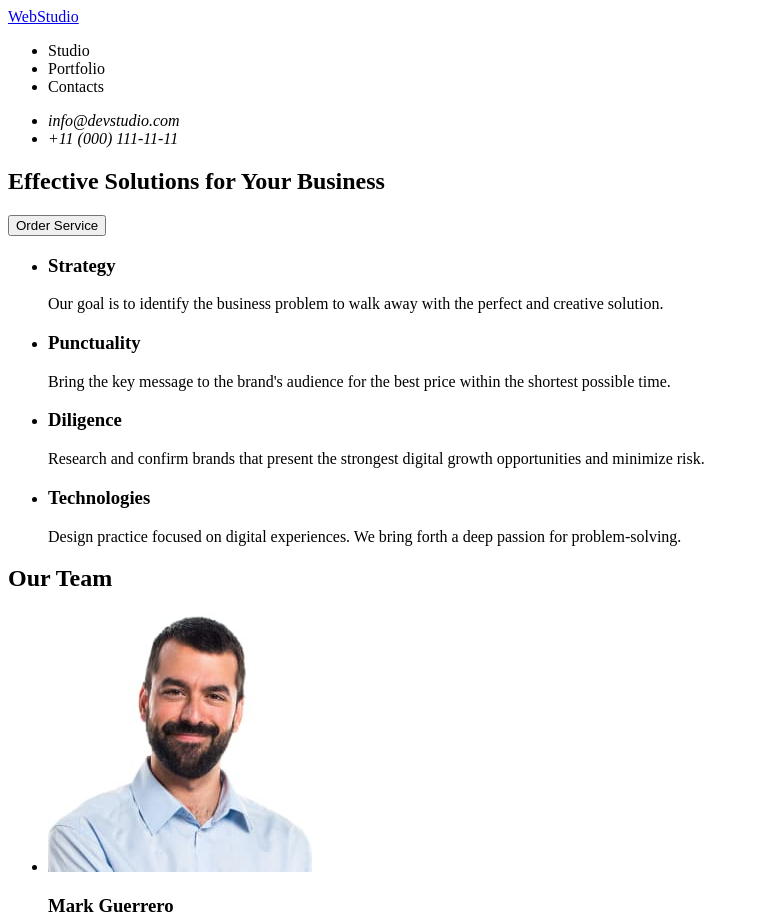
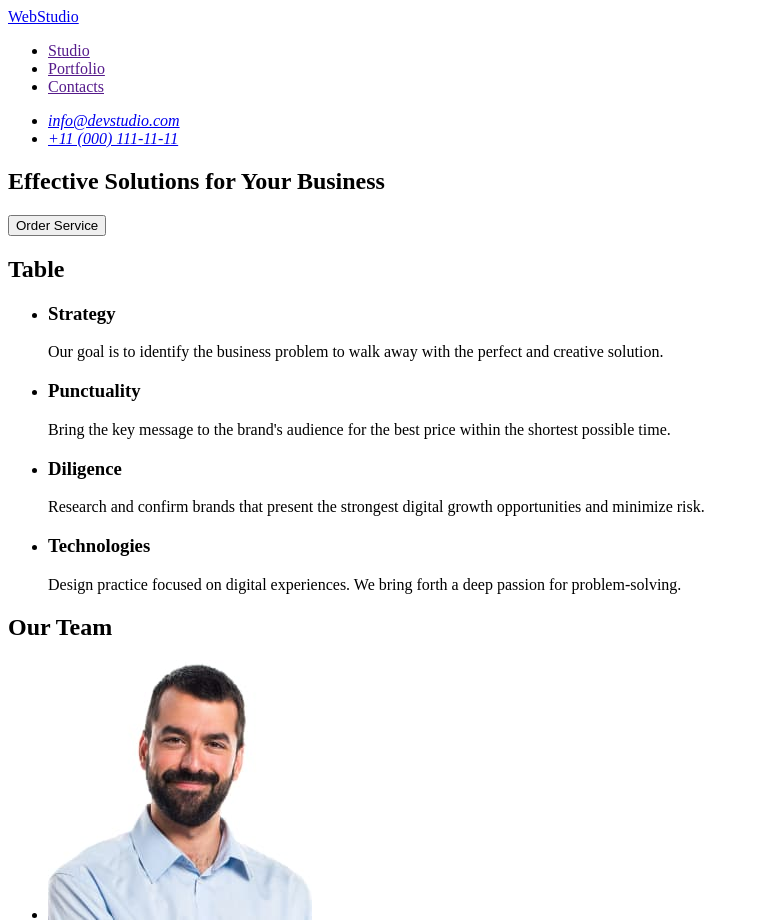
Before and after one commit to Cross1k/goit-markup-hw-01, a plain HTML site: page index.html in a window 1280 px wide. Shown: the top 923 px of the page, without its empty margins (0-759 px from the left). Drawn offline with Linux system fonts and the light colour scheme.

Commit message:
update-3
Replace content.

```diff
--- a/index.html
+++ b/index.html
@@ -10,15 +10,15 @@
       <nav>
         <a href="/index.html">WebStudio</a>
         <ul>
-          <li><a href=""></a>Studio</li>
-          <li><a href=""></a>Portfolio</li>
-          <li><a href=""></a>Contacts</li>
+          <li><a href="">Studio</a></li>
+          <li><a href="">Portfolio</a></li>
+          <li><a href="">Contacts</a></li>
         </ul>
       </nav>
       <address>
         <ul>
-          <li><a href="mailto:info@devstudio.com"></a>info@devstudio.com</li>
-          <li><a href="tel:+110001111111"></a>+11 (000) 111-11-11</li>
+          <li><a href="mailto:info@devstudio.com">info@devstudio.com</a></li>
+          <li><a href="tel:+110001111111">+11 (000) 111-11-11</a></li>
         </ul>
       </address>
     </header>
@@ -28,6 +28,7 @@
         <button type="button">Order Service</button>
       </section>
       <section>
+        <h2>Table</h2>
         <ul>
           <li>
             <h3>Strategy</h3>
```
